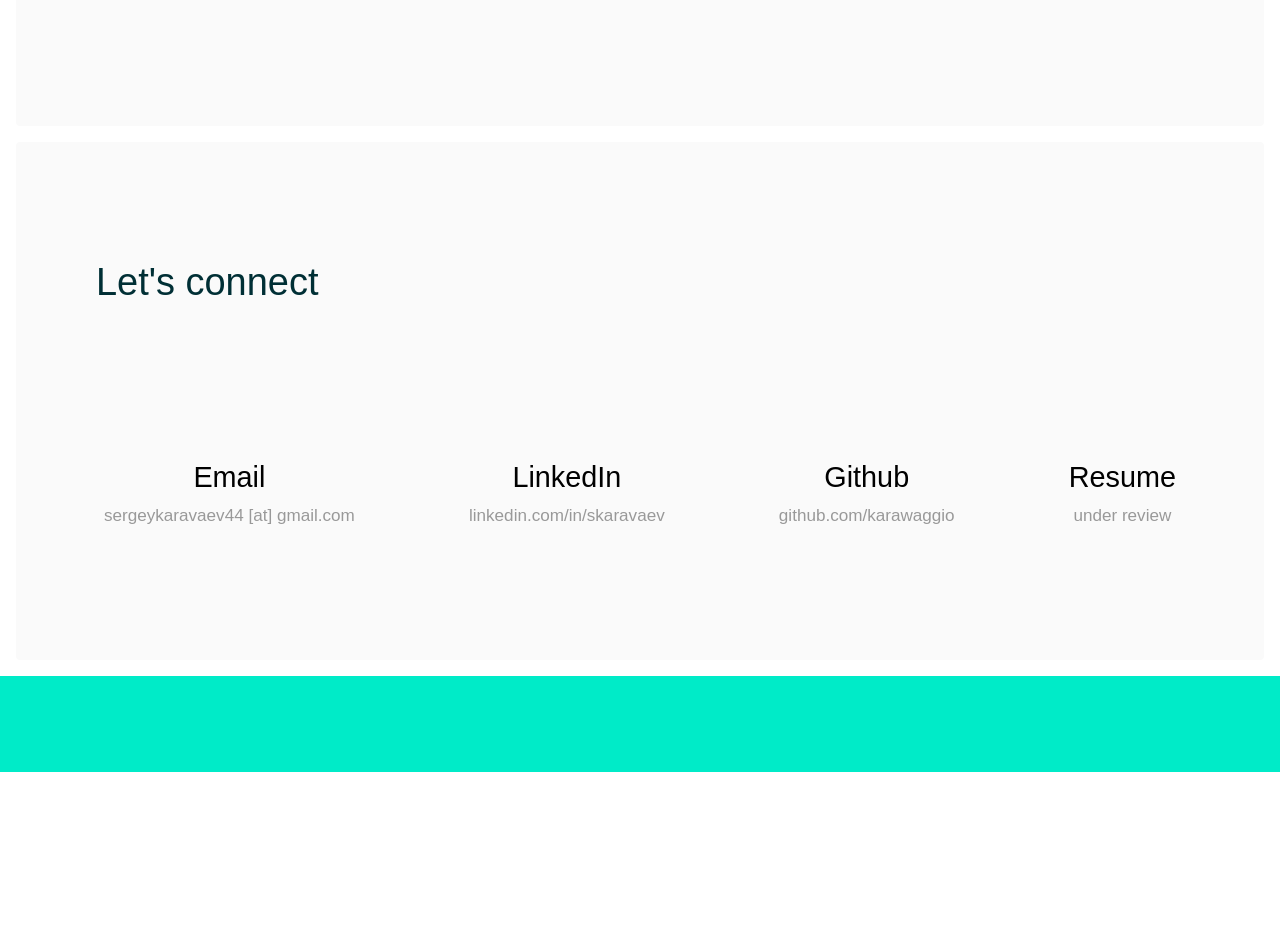
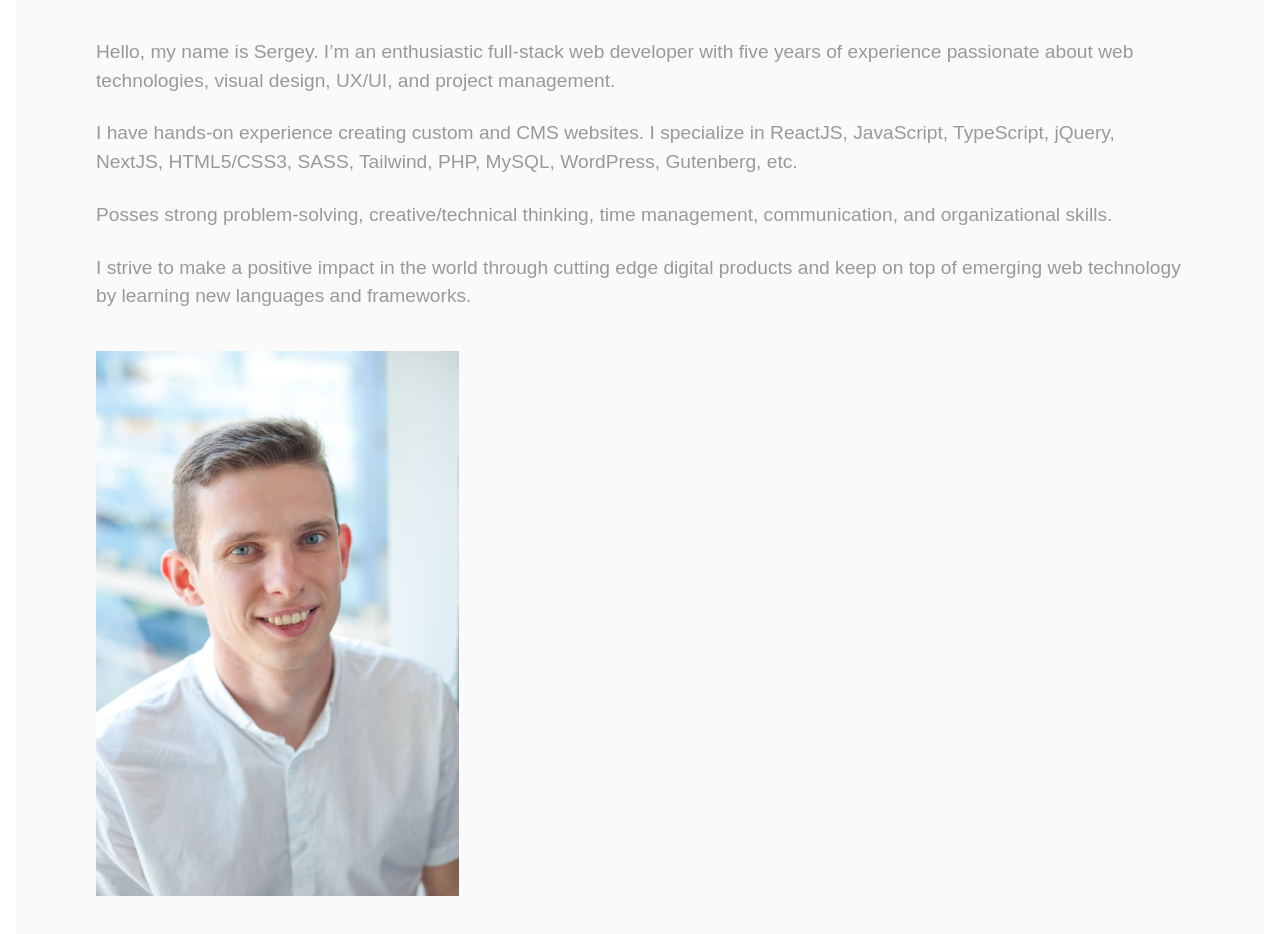
Before and after one commit to karawaggio/portfolio-2023, a Next.js app: page / in a window 1280 px wide. Shown: the part 951-1885 px from the top of the page. Before the commit the page ends 1723 px from the top, so only its background shows below. Built offline with nearby package versions, Linux system fonts and the light colour scheme; some icons are missing.

Commit message:
add text and self picture to about me

```diff
--- a/pages/components/AboutSection.js
+++ b/pages/components/AboutSection.js
@@ -1,10 +1,29 @@
 import Image from "next/image"
+import portrait from "public/sk-portrait.jpg"
 
 function AboutSection() {
     return(
         <section className="xs-max:mt-0.8rem xs-min:m-4 md-min:p-12 p-4 bg-light-grey rounded">
           <div className="py-4 px-8 my-12 mx-auto">
             <h2 className="md-max:text-center md-max:text-h2sectionmd md-min:text-h2sectionlg leading-normal text-dark">About me</h2>
+            <article className="mt-6">
+              <p className="text-dark-grey text-ox">Hello, my name is Sergey. I’m an enthusiastic full-stack web developer with five years of experience passionate about
+                        web technologies, visual design, UX/UI, and project management.</p>
+            </article>
+            <article className="mt-6">
+              <p className="text-dark-grey text-ox">I have hands-on experience creating custom and CMS websites. I specialize in ReactJS, JavaScript, TypeScript, jQuery, NextJS,
+                        HTML5/CSS3, SASS, Tailwind, PHP, MySQL, WordPress, Gutenberg, etc.</p>
+            </article>
+            <article className="mt-6">
+              <p className="text-dark-grey text-ox">Posses strong problem-solving, creative/technical thinking, time management, communication, and organizational skills.</p>
+            </article>
+            <article className="mt-6">
+              <p className="text-dark-grey text-ox">I strive to make a positive impact in the world through cutting edge digital products and keep on top of emerging web
+                        technology by learning new languages and frameworks.</p>
+            </article>
+            <figure className="my-10 w-1/3">
+                <Image src={portrait} alt="An image of Sergey Karavaev, developer and designer"/>
+            </figure>
           </div>
         </section>
     );
--- a/tailwind.config.js
+++ b/tailwind.config.js
@@ -62,6 +62,7 @@ module.exports = {
       },
       fontSize: {
         smbase: '0.95rem',
+        ox: '1.2rem',
         h1heromd: '2.95rem',
         h1herolg: '3.4rem',
         h2heromd: '1.587rem',
```
Also changed, not shown: public/sk-portrait.jpg (added).
